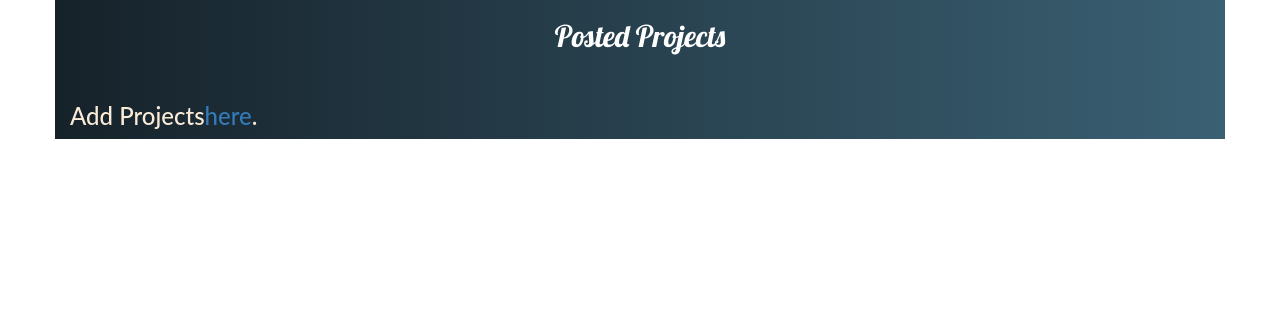
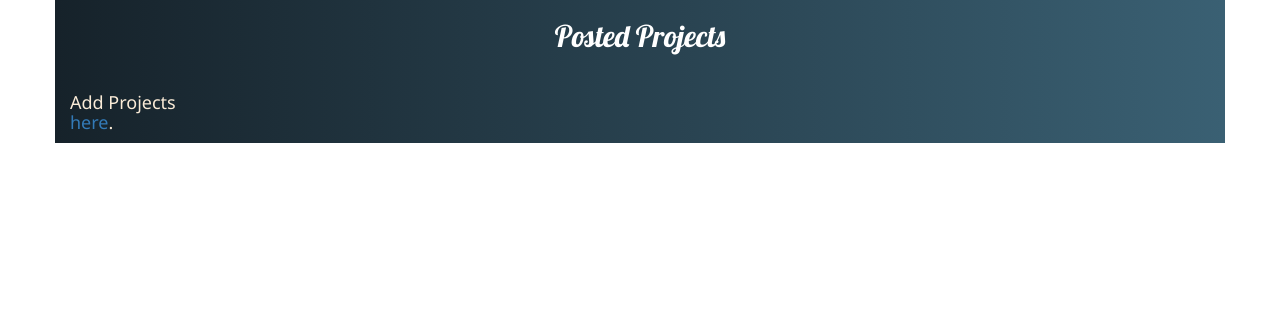
Before and after one commit to glasses-png/myawwards, a Django app: page /myprojects/ in a window 1280 px wide. Shown: the part 47-360 px from the top of the page. Run offline with Django 3.2, Linux system fonts and the light colour scheme; the visitor is signed in with stand-in values (Sample User, id 1); data comes from the database, SQL or seed files in the repository; data that the repository does not hold is empty; some libraries are stand-ins or nearby versions.

Commit message:
changed font size and font family

```diff
--- a/awards/templates/posted_projects.html
+++ b/awards/templates/posted_projects.html
@@ -31,7 +31,7 @@
     {% endfor %}
   </div>
   {% else %}
-  <h3 style="color: antiquewhite;"> Add Projects<a href="{% url 'newproject' %}">here</a>.</h3>
+  <h4 style="color: antiquewhite; font-family: 'Segoe UI', Tahoma, Geneva, Verdana, sans-serif;"> Add Projects<br><a href="{% url 'newproject' %}">here</a>.</h4>
   {% endif %}
 </div>
 {% endblock %}
```
